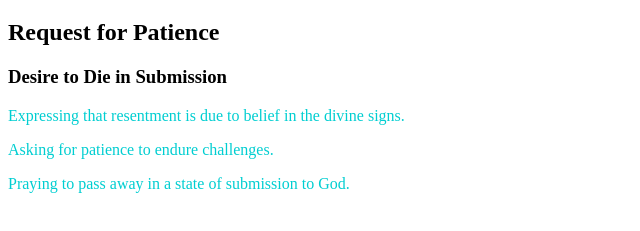
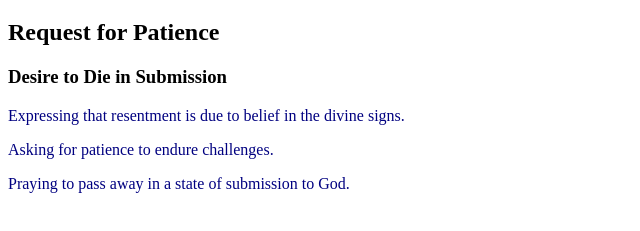
Before and after one commit to Shahrukhkhan-rabby/my-second-repo, a plain HTML site: page index.html in a window 1280 px wide. Shown: the part 61-292 px from the top of the page, without its empty margins (0-640 px from the left). Drawn offline with Linux system fonts and the light colour scheme.

Commit message:
color changed

```diff
--- a/style.css
+++ b/style.css
@@ -1,3 +1,3 @@
 p{
-    color: darkturquoise;
+    color: navy;
 }
```
